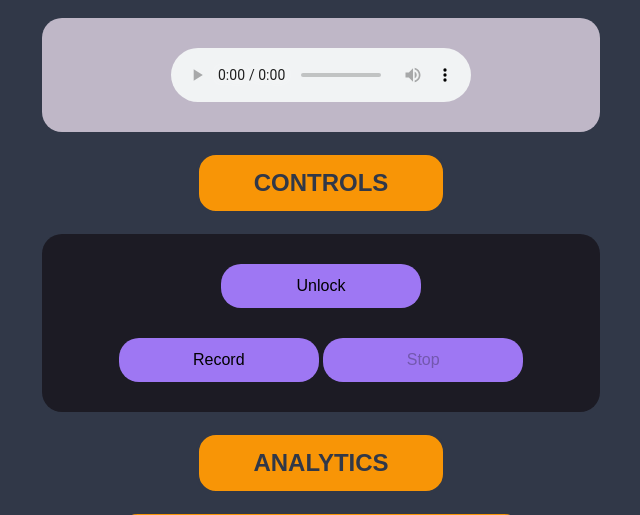
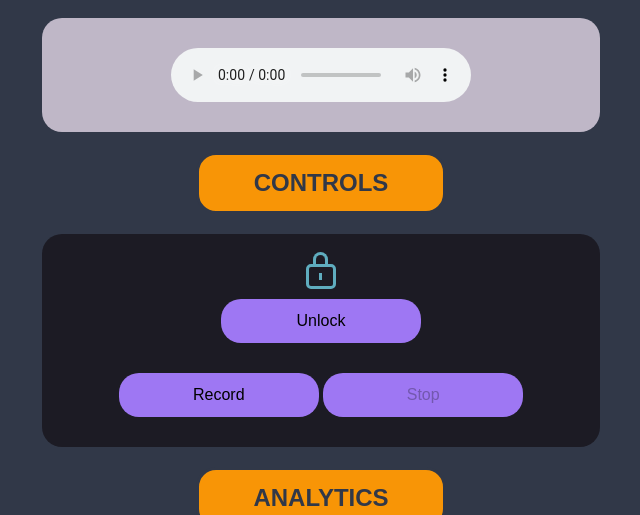
Before and after one commit to Kaiqi-Liang/CITS5506-Project, a Flask app: page / in a window 1280 px wide. Shown: the part 459-974 px from the top of the page, without its empty margins (319-959 px from the left). Run offline with Flask 2, Linux system fonts and the light colour scheme; grey boxes are pictures that could not be loaded.

Commit message:
Add lock icon and animation

```diff
--- a/static/style.css
+++ b/static/style.css
@@ -1,6 +1,8 @@
 :root {
 	--charcoal: #313848;
 	--orange: #f89506;
+	--cyan: #5fadbf;
+	--lightRed: #ff5153;
 	--darkGray: #1C1B24;
 	--lightGray: #BFB7C7;
 	--darkPurple: #6718cf;
@@ -71,3 +73,83 @@ button:hover:not([disabled]) {
 .space-above {
 	margin-top: 30px;
 }
+
+#unlock {
+	margin-top: 10px;
+}
+
+.lock {
+	width: 30px;
+	height: 25px;
+	border: 3px solid var(--cyan);
+	border-radius: 5px;
+	position: relative;
+	cursor: pointer;
+	-webkit-transition: all 0.1s ease-in-out;
+	transition: all 0.1s ease-in-out;
+}
+
+.lock:after {
+	content: "";
+	display: block;
+	background: var(--cyan);
+	width: 3px;
+	height: 7px;
+	position: absolute;
+	top: 50%;
+	left: 50%;
+	margin: -3.5px 0 0 -2px;
+	-webkit-transition: all 0.1s ease-in-out;
+	transition: all 0.1s ease-in-out;
+}
+
+.lock:before {
+	content: "";
+	display: block;
+	width: 15px;
+	height: 15px;
+	bottom: 100%;
+	position: absolute;
+	left: 50%;
+	margin-left: -8px;
+	border: 3px solid var(--cyan);
+	border-top-right-radius: 50%;
+	border-top-left-radius: 50%;
+	border-bottom: 0;
+	-webkit-transition: all 0.1s ease-in-out;
+	transition: all 0.1s ease-in-out;
+}
+
+/* Locked Hover */
+.lock:hover:before {
+	height: 17px;
+}
+
+/* Unlocked */
+.unlocked {
+	transform: rotate(10deg);
+}
+
+.unlocked:before {
+	bottom: 130%;
+	left: 31%;
+	margin-left: -11.5px;
+	transform: rotate(-45deg);
+}
+
+.unlocked, .unlocked:before {
+	border-color: var(--lightRed);
+}
+
+.unlocked:after {
+	background: var(--lightRed);
+}
+
+/* Unlocked Hover */
+.unlocked:hover:before {
+	height: 15px;
+}
+
+.lock[disabled] {
+	cursor: auto;
+}
--- a/templates/index.html
+++ b/templates/index.html
@@ -22,6 +22,7 @@
 	<section>
 		<div class="title">CONTROLS</div>
 		<div class="panel controls">
+			<span class="lock"></span>
 			<button id="unlock">Unlock</button>
 			<div class="space-above">
 				<button id="record">Record</button>
```
Also changed, not shown: static/index.js (+27 -7 lines).
